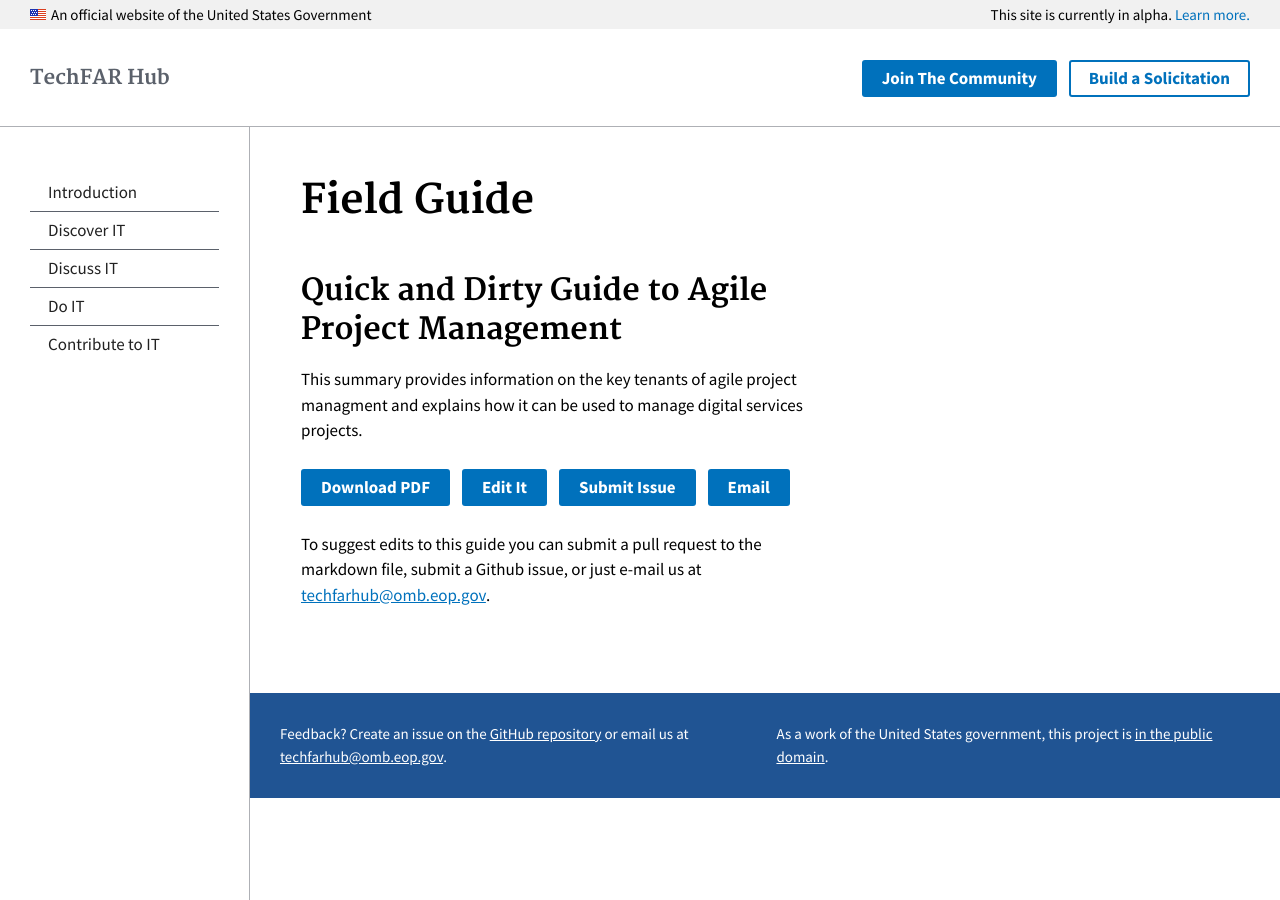
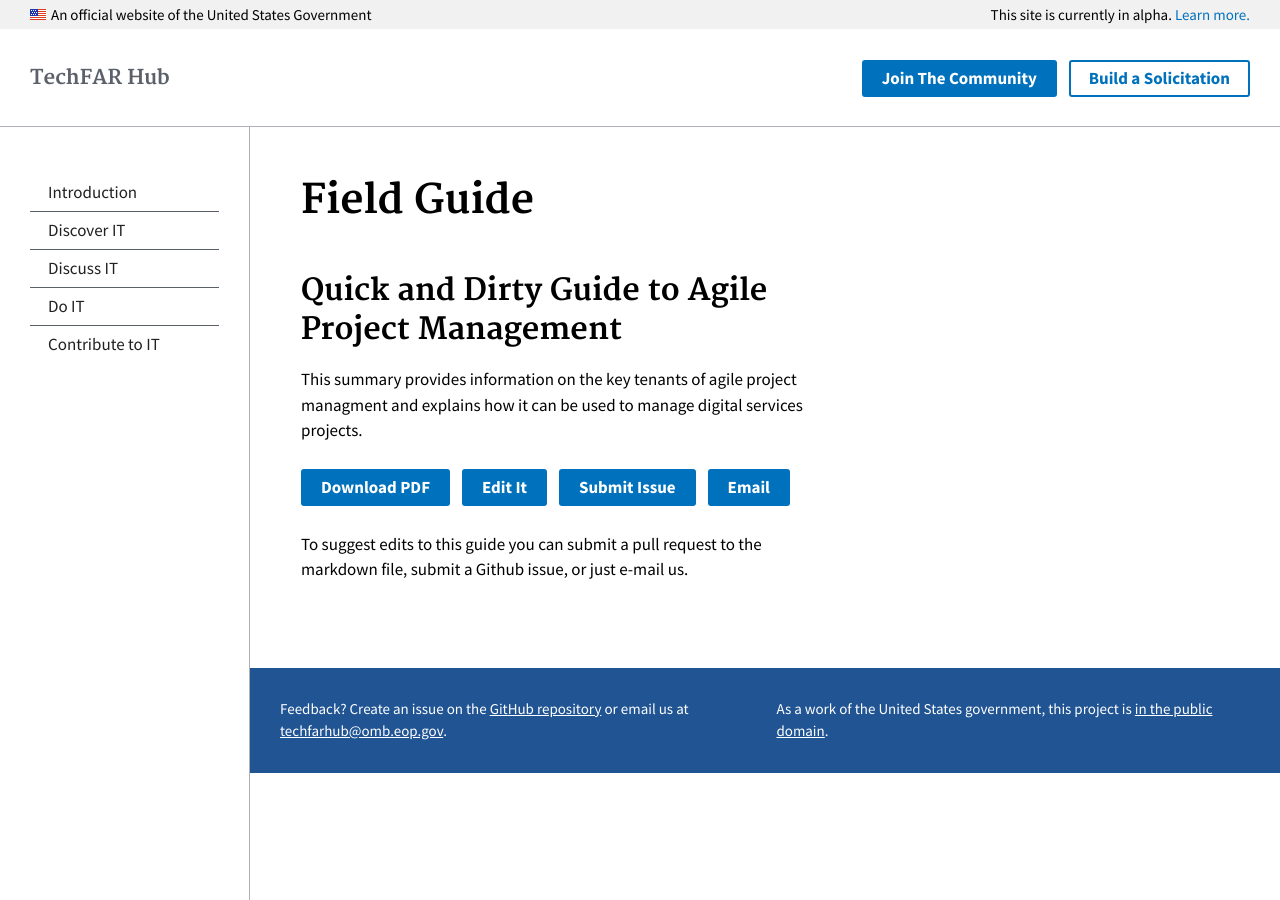
Before and after one commit to usds/techfar-hub, a Jekyll site: the page built from guide-landing/agile.md, in a window 1280 px wide. Built offline with Jekyll 4.4.1, drawn with Linux system fonts in a browser that asks for light colours.

Commit message:
Update agile.md

```diff
--- a/guide-landing/agile.md
+++ b/guide-landing/agile.md
@@ -11,4 +11,4 @@ This summary provides information on the key tenants of agile project managment
 
 <a class="usa-button" type="button" href="https://techfarhub.cio.gov/assets/files/Quick%20and%20Dirty%20Skinny%20on%20Agile%20Software%20Development-I2.pdf">Download PDF</a>  <a class="usa-button" type="button" href="https://github.com/usds/techfar-hub/blob/master/docs/Quick-and-Dirty-Skinny-on-Agile-Software-Development.md">Edit It</a>  <a class="usa-button" type="button" href="https://github.com/usds/techfar-hub/issues">Submit Issue</a>  <a class="usa-button" type="button" href="mailto:techfarhub@omb.eop.gov">Email</a>
 
-To suggest edits to this guide you can submit a pull request to the markdown file, submit a Github issue, or just e-mail us at  [techfarhub@omb.eop.gov](mailto:techfarhub@omb.eop.gov).
+To suggest edits to this guide you can submit a pull request to the markdown file, submit a Github issue, or just e-mail us.
```
